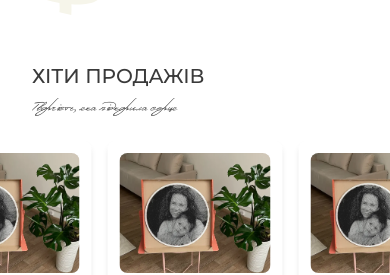
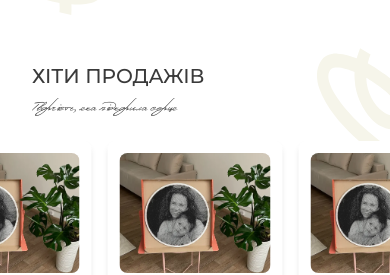
Before and after one commit to cyanidium-dev/art-lover-frontend, a Next.js app: page / in a window 390 px wide. Shown: the part 690-965 px from the top of the page. Built offline with nearby package versions, Linux system fonts and the light colour scheme.

Commit message:
added bestsellers figure mobile

```diff
--- a/src/modules/HomePage/Bestsellers/Bestsellers.tsx
+++ b/src/modules/HomePage/Bestsellers/Bestsellers.tsx
@@ -1,4 +1,5 @@
 'use client';
+import Image from 'next/image';
 import { SwiperSlide } from 'swiper/react';
 import { productsList } from './mockedData';
 import ProductCard from '@/shared/components/cards/ProductCard/ProductCard';
@@ -14,7 +15,14 @@ export default function Bestsellers() {
 
   return (
     <section className="pt-20 xl:pt-[158px]">
-      <Container className="flex flex-col md:flex-row md:justify-between md:items-center gap-y-3 mb-6 xl:mb-12">
+      <Container className="relative flex flex-col md:flex-row md:justify-between md:items-center gap-y-3 mb-6 xl:mb-12">
+        <Image
+          src="/images/homePage/bestsellers/figureMobile.svg"
+          alt="figure background"
+          width="94"
+          height="113"
+          className="xl:hidden absolute -top-4 -right-5"
+        />
         <h2 className="text-[20px] xl:text-[40px] font-medium leading-[120%] uppercase">
           хіти продажів
         </h2>
```
Also changed, not shown: public/images/homePage/bestsellers/figureMobile.svg (added).
